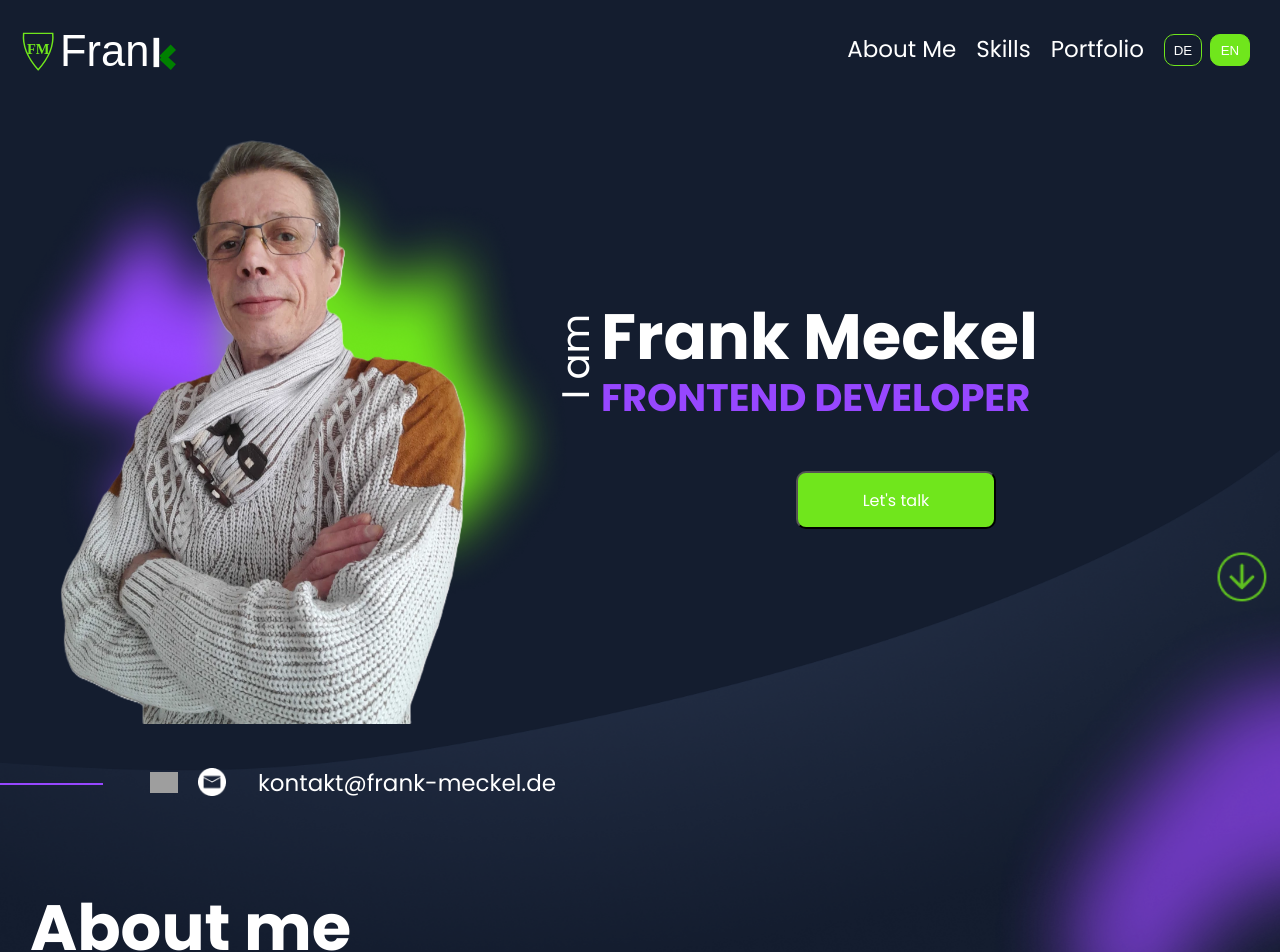
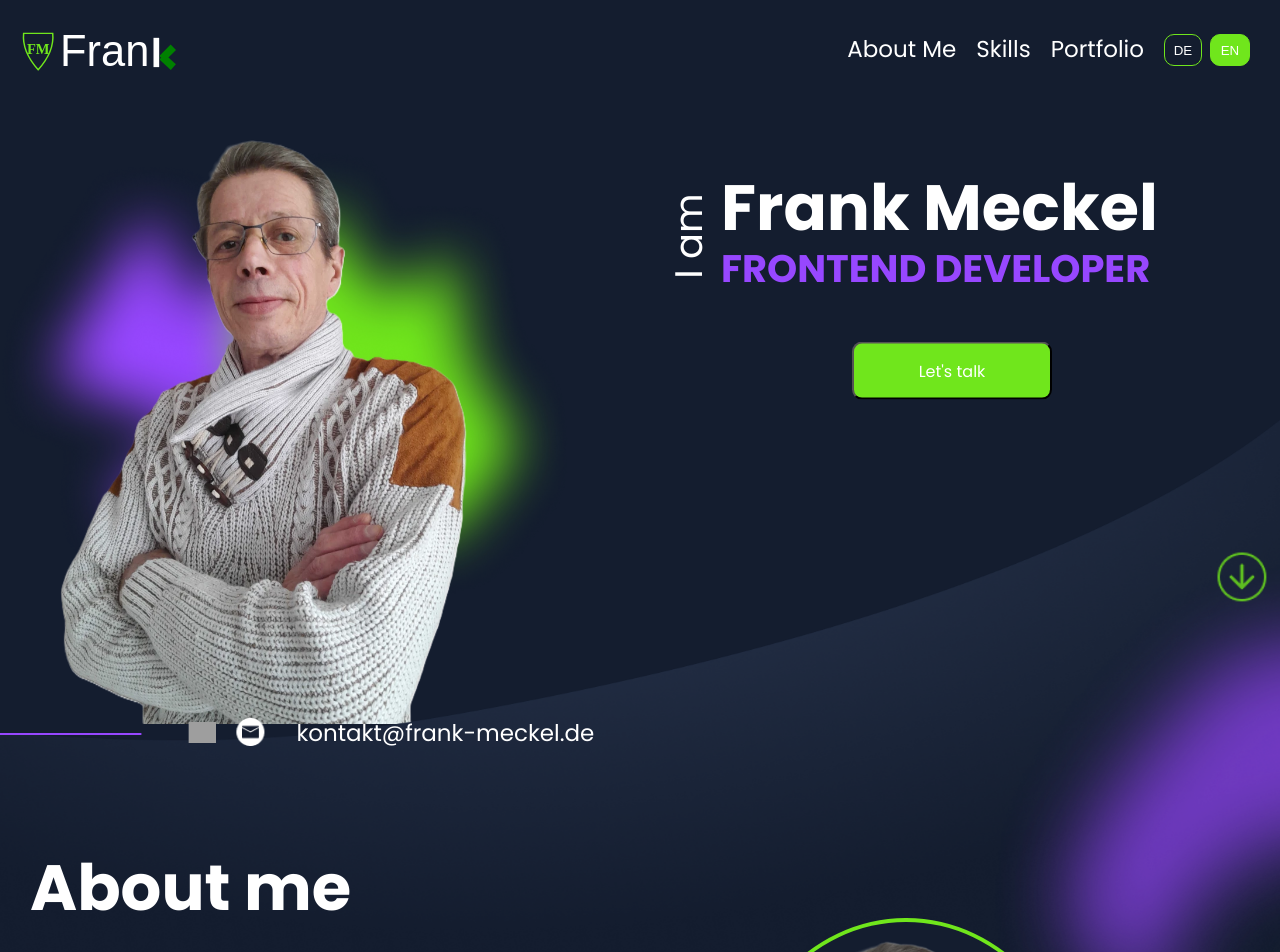
Before and after one commit to Frank-Meck/portfolio, an Angular app: page / in a window 1280 px wide. Shown: the top 952 px of the page. Built offline with nearby package versions, Linux system fonts and the light colour scheme; grey boxes are pictures that could not be loaded.

Commit message:
Graphics revised by mymain

```diff
--- a/src/app/main/main.html
+++ b/src/app/main/main.html
@@ -1,11 +1,6 @@
 <div class="main_box">
 
-  <!-- Overlay -->
-  <div class="overlay_div_1">
-    <img class="overlay_img" src="assets/icons/vector.png" alt="Shadow Shape" />
-  </div>
 
-  <!-- Sections -->
   <div id="mymain"><app-mymain></app-mymain></div>
 
   <div id="myaboutme">
@@ -24,7 +19,7 @@
 
   <div id="mycontact_topic"><app-mycontact></app-mycontact></div>
 
-  <!-- 💡 Globaler Pfeil-Container (max-width 1440px) -->
+
 <div class="scroll-nav">
   <img
     *ngIf="showArrowDown"
--- a/src/app/main/main.scss
+++ b/src/app/main/main.scss
@@ -1,10 +1,18 @@
 @use '../../styles/variables' as v;
 
 
+.overlay_div_2 {
+  position: absolute;
+  top: 0px;
+  left: 0;
+  width: calc(50vw + 730px);
+  height: 80vh;
+  z-index: 11;
+  background-color: v.$basecolor_background_color;
+  border-radius: 0% 0% 100% 0%;
+}
 
-// -----------------------------
-// MAIN BOX
-// -----------------------------
+
 .main_box {
   position: relative;
   display: flex;
@@ -18,17 +26,14 @@
     z-index: 20;
   }
 
-  // -----------------------------
-  // OVERLAY 1 (Vector / Background)
-  // -----------------------------
+
   .overlay_div_1 {
     position: absolute;
     top: 0;
     left: 0;
     width: 100%;
     height: 100vh;
-  z-index: 15; // 👈 höher als das Portrait (z-index: 2), aber niedriger als Text (z-index: 20)
-  pointer-events: none; // damit es keine Klicks blockiert
+    z-index: 2;
 
     .overlay_img {
       position: absolute;
@@ -57,9 +62,7 @@
     }
   }
 
-  // -----------------------------
-  // SHADOW WRAPPER (Bleibt 100vw)
-  // -----------------------------
+
   .purple_shadow_wrapper {
     position: absolute;
     top: -300px;
@@ -81,9 +84,7 @@
     }
   }
 
-  // -----------------------------
-  // SECTION WRAPPER
-  // -----------------------------
+
   #mymain,
   #myaboutme,
   #myskills,
@@ -116,12 +117,10 @@
     display: block;
   }
 
-  // -----------------------------
-  // SCROLL NAV (1440px Container, Buttons rechts 10px)
-  // -----------------------------
+
   .scroll-nav {
     position: fixed;
-    bottom: 250px;       // Abstand vom Footer / unteren Rand
+    bottom: 250px;
     left: 50%;
     transform: translateX(-50%);
     width: 100%;
@@ -130,8 +129,8 @@
     z-index: 150;
 
     .scroll-button {
-      position: absolute; // Buttons innerhalb des Containers positioniert
-      right: 10px;        // 10px vom rechten Rand des Containers
+      position: absolute;
+      right: 10px;
       cursor: pointer;
       width: 60px;
       height: 60px;
@@ -144,12 +143,12 @@
       }
 
       & + .scroll-button {
-        margin-top: 10px; // Abstand zwischen Pfeilen
+        margin-top: 10px;
       }
 
       &.arrow-down {
         @media (max-width: 768px) {
-          display: none; // Arrow Down auf Mobilgeräten ausblenden
+          display: none;
         }
       }
     }
@@ -161,9 +160,7 @@
     @media (max-width: 320px)  { .scroll-button { width: 35px; height: 35px; } }
   }
 
-  // -----------------------------
-  // RESPONSIVE ANPASSUNGEN
-  // -----------------------------
+
   @media (max-width: 1440px) {
     .purple_shadow_wrapper { top: -250px; }
     .myskills_wrapper .bg_shape { top: 230px; width: 380px; }
--- a/src/app/main/myaboutme/myaboutme.scss
+++ b/src/app/main/myaboutme/myaboutme.scss
@@ -7,6 +7,7 @@
   max-width: v.$max_width;
   margin: 0 auto;
   box-sizing: border-box;
+
 
   .myaboutme_section {
     display: flex;
--- a/src/app/main/mymain/mymain.html
+++ b/src/app/main/mymain/mymain.html
@@ -1,14 +1,33 @@
 <div class="mymain_main">
+
+
+  <img class="overlay_img" src="assets/icons/vector.png" alt="Shadow Shape" />
+
+
+  <div class="portrait_overlay">
     <div class="mymain_container">
-
       <div class="mymain_page">
         <div class="mymain_box">
+
           <div class="intro_left">
             <div class="background_img">
               <img src="assets/icons/photo_shadows.png" alt="Background Shape" />
             </div>
+
             <img class="portrait_img" src="assets/img/myIMG.webp" alt="Portrait von Frank Meckel" />
           </div>
+
+        </div>
+      </div>
+    </div>
+  </div>
+
+
+  <div class="text_overlay">
+    <div class="mymain_container">
+      <div class="mymain_page">
+        <div class="mymain_box">
+
 
           <div class="intro_complet">
             <div class="intro_complete_row">
@@ -30,13 +49,15 @@
           </div>
 
 
+
         </div>
       </div>
+    </div>
+
 
   <div class="intro_contact">
     <div class="box_line_links">
       <div class="intro_line"></div>
-
       <div class="intro_links">
         <a href="https://github.com/Frank-Meck" target="_blank">
           <img src="assets/icons/github.png" alt="GitHub">
@@ -44,11 +65,6 @@
         <a class="intro_mail_icon" (click)="scrollToSection('mycontact_topic',-100)">
           <img src="assets/icons/mail.png" alt="E-Mail">
         </a>
-        <!--
-        <a href="https://linkedin.com" target="_blank">
-          <img src="assets/icons/linkedin.png" alt="LinkedIn">
-        </a>
-        -->
       </div>
     </div>
     <div class="intro_mail">kontakt@frank-meckel.de</div>
--- a/src/app/main/mymain/mymain.scss
+++ b/src/app/main/mymain/mymain.scss
@@ -2,35 +2,110 @@
 
 .mymain_main {
   width: 100vw;
+  height: 100vh;
+  position: relative;
   display: flex;
-  justify-content: center;
+  flex-direction: column;
+  align-items: center;
+  justify-content: flex-start;
+
+
+  // ---------------------------------------------
+  // Overlay 1: vector.png
+  // ---------------------------------------------
+  img.overlay_img {
+    position: absolute;
+    left: 0;
+    width: 100%;
+    height: 100%;
+    z-index: 15;
+    pointer-events: none;
+    top: clamp(370px, 370px + (100 * ((100vw - 1200px) / 240)), 470px);
+    object-fit: fill;
+    object-position: top;
+
+
+    @media (min-width: 200px) {
+      top: 100px;
     }
 
+    @media (max-width: 499px) {
+      object-position: top right;
+    }
+
+
+    @media (max-width: 749px) {
+      object-position: top left;
+      object-fit: cover;
+    }
+
+    @media (min-width: 600px) {
+      top: 140px;
+    }
+
+
+    @media (min-width: 749px) {
+      top: 180px;
+    }
+
+    @media (min-width: 800px) {
+      top: 200px;
+    }
+
+    @media (min-width: 900px) {
+      top: 260px;
+    }
+
+    @media (min-width: 1000px) {
+      top: 300px;
+    }
+
+    @media (min-width: 1050px) {
+      top: 340px;
+    }
+
+    @media (min-width: 1120px) {
+      top: 400px;
+    }
+
+    @media (min-width: 1200px) {
+      top: 420px;
+    }
+
+    @media (min-width: 1300px) {
+      top: 450px;
+    }
+
+    @media (min-width: 1660px) {
+      top: 450px;
+    }
+
+    @media (min-width: 2560px) and (max-width: 3439px) {
+      top: 520px;
+    }
+
+    @media (min-width: 3440px) and (max-width: 3839px) {
+      top: 420px;
+    }
+
+    @media (min-width: 3840px) {
+      top: 540px;
+    }
+  }
+
+
+  .portrait_overlay {
+    width: 100%;
+    position: relative;
+    z-index: 10;
+
     .mymain_container {
-  position: relative;
       display: flex;
       flex-direction: column;
       min-height: calc(100vh - #{v.$header_height});
       width: 100%;
       max-width: v.$max_width;
-  margin: 0;
-
-  .overlay_div_1 {
-    position: absolute;
-    top: 0;
-    left: 0;
-    width: 100%;
-    height: 100%;
-    z-index: 10;
-    background: linear-gradient(
-      to bottom,
-      #1A2743 0%,
-      #1A2743 0%,
-      v.$basecolor_background_color 100%
-    );
-  }
-
-
+      margin: 0 auto;
     }
 
     .mymain_page {
@@ -40,21 +115,19 @@
       padding-top: 100px;
       display: flex;
       position: relative;
-  z-index: 20;
+      justify-content: center;
     }
 
     .mymain_box {
-  width: 100%;
-  max-width: v.$max_width;
       display: flex;
       align-items: center;
+      width: 100%;
       position: relative;
       overflow: visible;
 
       .intro_left {
         position: relative;
-  z-index: 10; // 👈 so bleibt das Portrait unter dem Overlay
-
+        z-index: 10;
 
         .background_img {
           position: absolute;
@@ -74,21 +147,61 @@
 
         img.portrait_img {
           position: relative;
-      z-index: 2;
+          z-index: 10;
           width: clamp(300px, 45vw, 646px);
           height: auto;
           max-height: 78vh;
           object-fit: contain;
         }
       }
+    }
+  }
+
+
+  .text_overlay {
+    position: absolute;
+    top: 0;
+    left: 0;
+    width: 100%;
+    height: 100%;
+    z-index: 50;
+    pointer-events: none;
+
+    .mymain_container {
+      pointer-events: auto;
+      display: flex;
+      flex-direction: column;
+      justify-content: center;
+      align-items: flex-end;
+      height: 100%;
+      width: 100%;
+      max-width: 1440px;
+      margin: 0 auto;
+      padding: 0 0.5rem;
+      position: relative;
+      box-sizing: border-box;
+    }
+
+    .mymain_box {
+      display: flex;
+      align-items: center;
+      justify-content: flex-end;
+      width: 100%;
+      max-width: v.$max_width;
+    }
 
     .intro_complet {
+      position: relative;
+      top: 50%;
+      transform: translateY(-50%);
+      right: 5vw;
+      width: clamp(300px, 40vw, 600px);
+      text-align: left;
       display: flex;
       flex-direction: column;
-    align-items: center;
-    width: clamp(300px, 50vw, 700px);
-    max-width: 100%;
-    z-index: 20;
+      justify-content: center;
+      align-items: flex-start;
+      pointer-events: auto;
 
       .intro_complete_row {
         display: flex;
@@ -103,14 +216,11 @@
           font-weight: 400;
           font-size: clamp(20px, 3vw, 48px);
           white-space: nowrap;
-        margin: 0;
-        padding: 0;
-        display: inline-block;
-        transform: rotate(-90deg);
-        transform-origin: top right;
           position: absolute;
           right: 100%;
           margin-right: 20px;
+          transform: rotate(-90deg);
+          transform-origin: top right;
 
           &.en {
             top: 24px;
@@ -121,51 +231,58 @@
             top: 14px;
             right: 102%;
           }
+
+          @media (max-width: 1250px) {
+            &.en {
+              top: 20px;
+              right: 100%;
             }
 
-      @media (max-width: 1400px) {
-        .intro_text_row {
-          &.de,
+            &.de {
+              top: 10px;
+              right: 100%;
+            }
+          }
+
+          @media (max-width: 1250px) {
             &.en {
-            top: 15px;
-            right: 102%;
-            margin-right: 10px;
+              top: 18px;
+              right: 100%;
+            }
+
+            &.de {
+              top: 10px;
+              right: 100%;
+            }
+          }
+
+          @media (max-width: 950px) {
+            &.en {
+              top: 16px;
+              right: 98%;
+            }
+
+            &.de {
+              top: 10px;
+              right: 98%;
+            }
+          }
+
+
+          @media (max-width: 750px) {
+            &.en {
+              top: 12px;
+              right: 94%;
+            }
+
+            &.de {
+              top: 8px;
+              right: 94%;
             }
           }
         }
 
-      @media (max-width: 1200px) {
-        .intro_text_row {
-          &.de,
-          &.en {
-            top: 12px;
-            right: 102%;
-            margin-right: 10px;
-          }
-        }
-      }
 
-      @media (max-width: 1000px) {
-        .intro_text_row {
-          &.de,
-          &.en {
-            top: 10px;
-            right: 102%;
-            margin-right: 5px;
-          }
-        }
-      }
-
-      @media (max-width: 750px) {
-        .intro_text_row {
-          &.de,
-          &.en {
-            top: 6px;
-            right: 102%;
-            margin-right: 0px;
-          }
-        }
-      }
 
         .intro_name_job_container {
           display: flex;
@@ -206,24 +323,25 @@
         align-self: center;
       }
     }
-}
 
     .intro_contact {
-  z-index: 15;
-  position: relative;
+      position: absolute;
       width: 94%;
       max-width: v.$max_width;
       display: flex;
       align-items: center;
       gap: 32px;
-  padding-top: 40px;
-  padding-bottom: 40px;
+      bottom: 50px;
+      left: 50%;
+      transform: translateX(-50%);
+      pointer-events: auto;
 
       .box_line_links {
         position: relative;
         display: flex;
         align-items: center;
         gap: 20px;
+
 
         .intro_line {
           position: absolute;
@@ -259,66 +377,53 @@
         color: white;
         line-height: 120%;
       }
-
-  @media (max-width: 750px) {
-    flex-direction: column;
-    align-items: center;
-    justify-content: center;
-    gap: 20px;
-
-    .box_line_links {
-      position: relative;
-      display: flex;
-      align-items: center;
-      justify-content: center;
-      width: 100%;
-      gap: 0;
-
-      .intro_line {
-        position: absolute;
-        left: 0;
-        top: 50%;
-        transform: translateY(-50%);
-        height: 2px;
-        background-color: v.$basecolor_purple;
-        width: calc(50% - 70px);
-      }
-
-      .intro_links {
-        position: relative;
-        z-index: 2;
-        display: flex;
-        justify-content: center;
-        gap: 20px;
-        margin: 0 auto;
-
-        a img {
-          width: 28px;
-          height: 28px;
-          object-fit: contain;
-          cursor: pointer;
-
-          &:hover {
-            opacity: 0.8;
-          }
-        }
     }
   }
 
-    .intro_mail {
-      display: none;
+
+  @media (max-width: 1440px) and (min-width: 751px) {
+    .text_overlay .mymain_container {
+      align-items: flex-end;
     }
+
+    .text_overlay .intro_complet {
+      right: 5vw;
+      left: auto;
+      transform: translateY(-50%);
+      text-align: left;
+      align-items: flex-start;
     }
   }
 
   @media (max-width: 750px) {
-  .mymain_box {
+    .text_overlay .mymain_container {
+      pointer-events: auto;
+      display: flex;
+      flex-direction: column;
+      justify-content: center;
+      align-items: center;
+      height: 100%;
+      width: 100%;
+      max-width: 1440px;
+      margin: 0 auto;
+      padding: 0 0.5rem;
+      position: relative;
+      box-sizing: border-box;
+      top: 200px;
+    }
+
+    .portrait_overlay .mymain_box,
+    .text_overlay .mymain_box {
       flex-direction: column;
       align-items: center;
+    }
 
-    .intro_complet {
-      width: clamp(300px, 60vw, 646px);
-      margin: 0 auto;
+    .text_overlay .intro_complet {
+      position: relative;
+      top: auto;
+      left: 50%;
+      transform: translateX(-50%);
+      text-align: center;
       align-items: center;
 
       .intro_complete_row {
@@ -330,7 +435,6 @@
 
         .intro_text_row {
           transform: rotate(-90deg);
-          position: absolute;
           top: 10px;
           right: 100%;
           margin-right: 20px;
@@ -338,11 +442,6 @@
 
         .intro_name_job_container {
           align-items: flex-start;
-
-          .intro_job {
-            padding-left: 0 !important;
-            padding-right: 0 !important;
-          }
         }
       }
 
@@ -351,38 +450,41 @@
         align-self: center;
       }
     }
+
+    .text_overlay .intro_contact {
+      flex-direction: column;
+      align-items: center;
+      justify-content: center;
+      gap: 20px;
+
+
+      .box_line_links {
+        justify-content: center;
+        width: 100%;
+        gap: 0;
+      }
+
+      .intro_line {
+        left: 0;
+        top: 50%;
+        transform: translateY(-50%);
+        width: calc(50% - 70px);
+      }
+
+      .intro_mail {
+        display: none;
+      }
     }
   }
 
-@media (max-width: 370px) {
-  .mymain_box {
-    .intro_complet {
-      .intro_complete_row {
-        position: relative;
-
-        .intro_text_row {
-          font-size: clamp(20px, 4.5vw, 20px);
-          position: absolute;
-          top: 4px;
-          right: 100%;
-          margin-right: 0px;
-          transform: rotate(-90deg);
-          transform-origin: top right;
+  @media (max-width: 650px) {
+    .text_overlay .intro_complet {
+      margin-top: 25px;
     }
 
-        .intro_name_job_container {
-          margin-left: 25px;
-
-          .intro_name {
-            font-size: clamp(16px, 4vw, 22px);
-          }
-
-          .intro_job {
-            font-size: clamp(14px, 3.5vw, 18px);
-            text-align: left;
+    .text_overlay .intro_contact {
+      margin-top: 15px;
+      justify-content: center;
     }
   }
 }
-    }
-  }
-}
```
Also changed, not shown: src/app/main/main.ts (+2 -6 lines), src/app/shared/footer/footer.html (+4 -5 lines), src/app/shared/footer/footer.ts (+27 -4 lines). Lines whose indentation alone changed are shown as unchanged.
